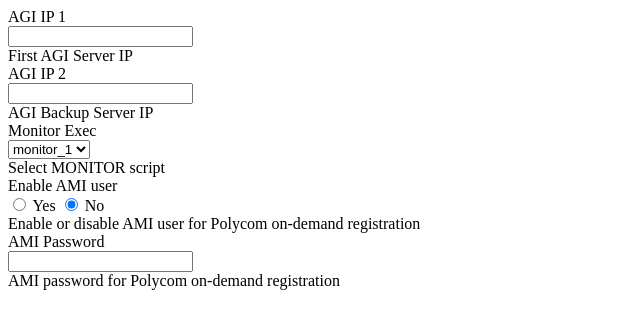
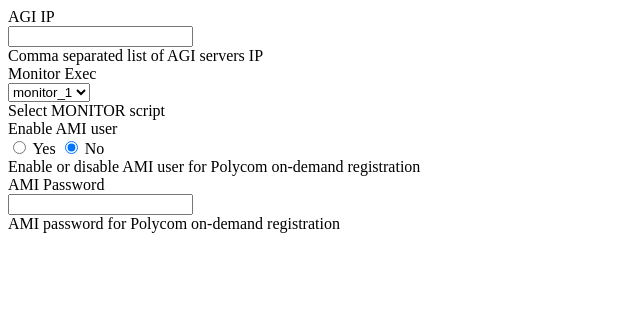
Before and after one commit to nethesis/contatta, a PHP site: page /form.php in a window 1280 px wide. Shown: the top 329 px of the page, without its empty margins (0-640 px from the left). Run offline with PHP 8.4, Linux system fonts and the light colour scheme; data that the repository does not hold is empty.

Commit message:
Use only one field for AGIs

```diff
--- a/module/views/form.php
+++ b/module/views/form.php
@@ -6,36 +6,17 @@
     <div class="row">
       <div class="form-group">
         <div class="col-md-3">
-          <label class="control-label" for="agiip1"><?php echo _("AGI IP 1") ?></label>
-          <i class="fa fa-question-circle fpbx-help-icon" data-for="agiip1"></i>
+          <label class="control-label" for="agiip"><?php echo _("AGI IP") ?></label>
+          <i class="fa fa-question-circle fpbx-help-icon" data-for="agiip"></i>
         </div>
         <div class="col-md-9">
-          <input type="text" class="form-control" id="agiip1" name="agiip1" value="<?php echo $settings['agiip1'];?>">
+          <input type="text" class="form-control" id="agiip" name="agiip" value="<?php echo $settings['agiip'];?>">
         </div>
       </div>
     </div>
     <div class="row">
       <div class="col-md-12">
-        <span id="agiip1-help" class="help-block fpbx-help-block"><?php echo _("First AGI Server IP")?></span>
-      </div>
-    </div>
-  </div>
-
-  <div class="element-container">
-    <div class="row">
-      <div class="form-group">
-        <div class="col-md-3">
-          <label class="control-label" for="agiip2"><?php echo _("AGI IP 2") ?></label>
-          <i class="fa fa-question-circle fpbx-help-icon" data-for="agiip2"></i>
-        </div>
-        <div class="col-md-9">
-          <input type="text" class="form-control" id="agiip2" name="agiip2" value="<?php echo $settings['agiip2'];?>">
-        </div>
-      </div>
-    </div>
-    <div class="row">
-      <div class="col-md-12">
-        <span id="agiip2-help" class="help-block fpbx-help-block"><?php echo _("AGI Backup Server IP")?></span>
+        <span id="agiip-help" class="help-block fpbx-help-block"><?php echo _("Comma separated list of AGI servers IP")?></span>
       </div>
     </div>
   </div>
```
Also changed, not shown: module/Contatta.class.php (+17 -18 lines), 1 other file.
